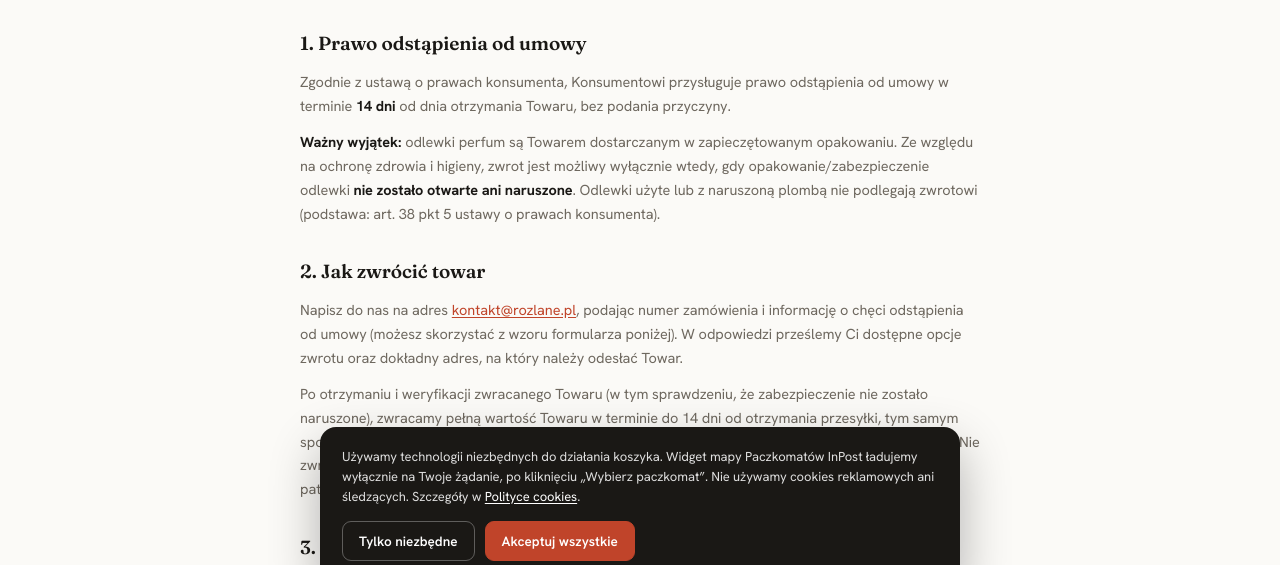
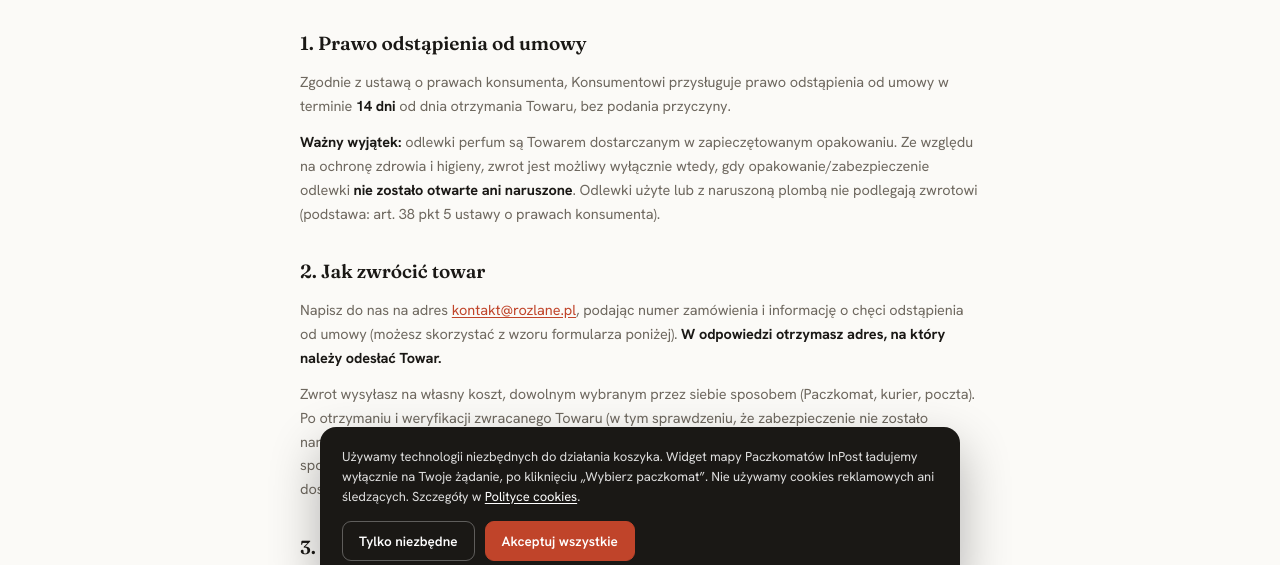
Before and after one commit to CiesliixW/rozlane, a website: page zwroty.html in a window 1280 px wide. Shown: the part 203-768 px from the top of the page. Drawn offline with Linux system fonts and the light colour scheme.

Commit message:
Fix unclickable toast link, clarify return shipping in zwroty.html
.toast.show never re-enabled pointer-events, so the "Zobacz zasady
promocji" link inside it looked clickable but wasn't. Also spell out
that the return address is sent by email and shipping is at the
customer's cost via any carrier they choose.

```diff
--- a/css/styles.css
+++ b/css/styles.css
@@ -149,7 +149,7 @@
   .foot-bottom a:hover{color:var(--accent)}
 
   .toast{position:fixed;top:50%;left:50%;transform:translate(-50%,-50%) scale(.92);background:var(--surface);color:var(--ink);padding:26px 26px 22px;border-radius:18px;box-shadow:0 24px 60px rgba(0,0,0,.26);opacity:0;pointer-events:none;transition:opacity .25s,transform .25s cubic-bezier(.34,1.56,.64,1);z-index:170;display:flex;flex-direction:column;align-items:center;text-align:center;gap:2px;width:min(300px,86vw)}
-  .toast.show{opacity:1;transform:translate(-50%,-50%) scale(1)}
+  .toast.show{opacity:1;transform:translate(-50%,-50%) scale(1);pointer-events:auto}
   .toast-icon{width:46px;height:46px;border-radius:50%;background:#E3F3EA;color:var(--ok);display:flex;align-items:center;justify-content:center;margin-bottom:10px;flex:none}
   .toast-title{font-weight:700;font-size:15.5px}
   .toast-promo{width:100%;margin-top:12px}
--- a/zwroty.html
+++ b/zwroty.html
@@ -28,8 +28,8 @@
   <p><strong>Ważny wyjątek:</strong> odlewki perfum są Towarem dostarczanym w zapieczętowanym opakowaniu. Ze względu na ochronę zdrowia i higieny, zwrot jest możliwy wyłącznie wtedy, gdy opakowanie/zabezpieczenie odlewki <strong>nie zostało otwarte ani naruszone</strong>. Odlewki użyte lub z naruszoną plombą nie podlegają zwrotowi (podstawa: art. 38 pkt 5 ustawy o prawach konsumenta).</p>
 
   <h2>2. Jak zwrócić towar</h2>
-  <p>Napisz do nas na adres <a href="mailto:kontakt@rozlane.pl">kontakt@rozlane.pl</a>, podając numer zamówienia i informację o chęci odstąpienia od umowy (możesz skorzystać z wzoru formularza poniżej). W odpowiedzi prześlemy Ci dostępne opcje zwrotu oraz dokładny adres, na który należy odesłać Towar.</p>
-  <p>Po otrzymaniu i weryfikacji zwracanego Towaru (w tym sprawdzeniu, że zabezpieczenie nie zostało naruszone), zwracamy pełną wartość Towaru w terminie do 14 dni od otrzymania przesyłki, tym samym sposobem płatności, jakim została dokonana pierwotna płatność. Koszt odesłania paczki ponosi Klient. Nie zwracamy kosztu pierwotnej dostawy (16,99 zł), chyba że zwrot następuje z powodu wady Towaru — patrz punkt 3.</p>
+  <p>Napisz do nas na adres <a href="mailto:kontakt@rozlane.pl">kontakt@rozlane.pl</a>, podając numer zamówienia i informację o chęci odstąpienia od umowy (możesz skorzystać z wzoru formularza poniżej). <strong>W odpowiedzi otrzymasz adres, na który należy odesłać Towar.</strong></p>
+  <p>Zwrot wysyłasz na własny koszt, dowolnym wybranym przez siebie sposobem (Paczkomat, kurier, poczta). Po otrzymaniu i weryfikacji zwracanego Towaru (w tym sprawdzeniu, że zabezpieczenie nie zostało naruszone), zwracamy pełną wartość Towaru w terminie do 14 dni od otrzymania przesyłki, tym samym sposobem płatności, jakim została dokonana pierwotna płatność. Nie zwracamy kosztu pierwotnej dostawy (16,99 zł), chyba że zwrot następuje z powodu wady Towaru — patrz punkt 3.</p>
 
   <h2>3. Reklamacje (towar wadliwy lub niezgodny z zamówieniem)</h2>
   <p>Jeśli otrzymany Towar jest uszkodzony, wadliwy lub niezgodny z zamówieniem, napisz do nas na <a href="mailto:kontakt@rozlane.pl">kontakt@rozlane.pl</a> — opisz problem i dołącz zdjęcie, jeśli to możliwe. W przypadku uznania reklamacji, koszt odesłania Towaru oraz pełna wartość zamówienia (łącznie z kosztem dostawy) zostają zwrócone Klientowi. Reklamacje rozpatrujemy w terminie 14 dni.</p>
```
